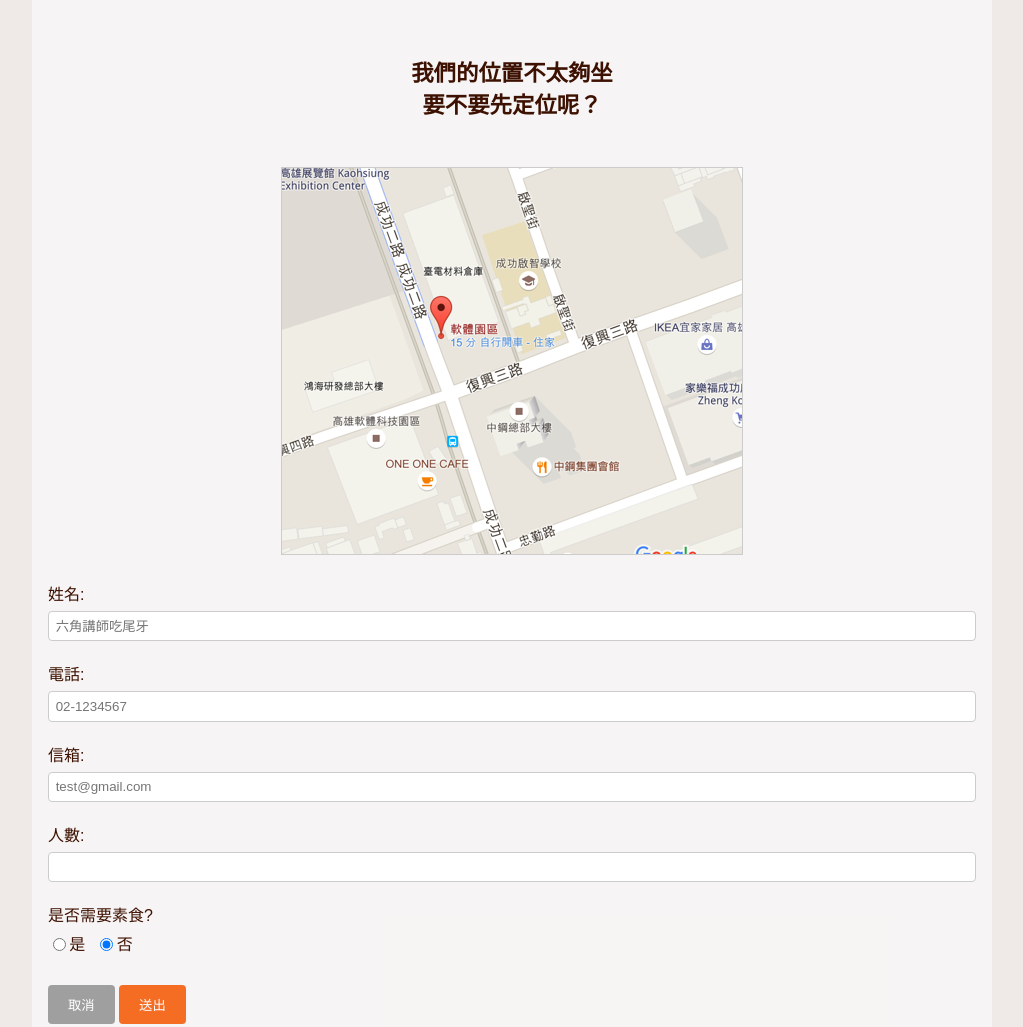
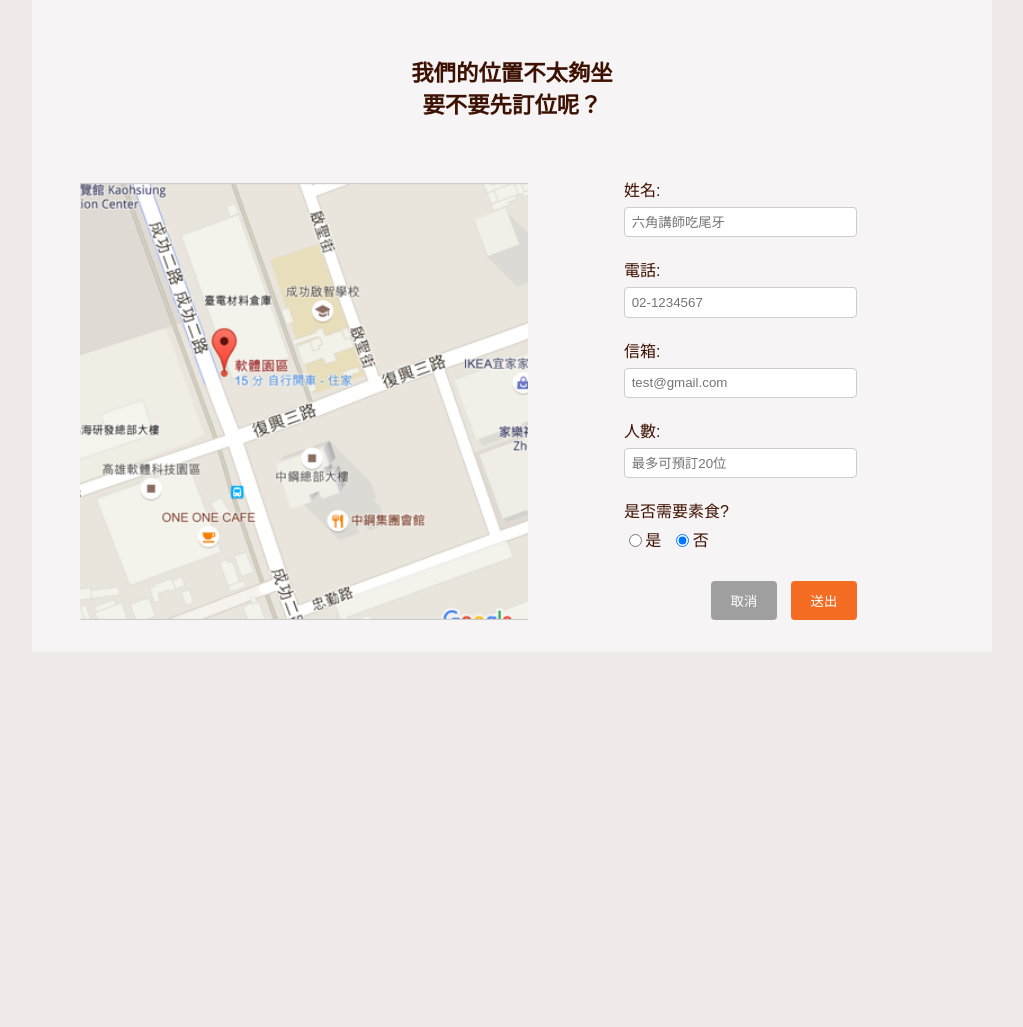
Before and after one commit to Janna0717/Janna0717.github.io, a plain HTML site: page hex-rwd/index.html in a window 1280 px wide. Shown: the part 2133-3160 px from the top of the page, without its empty margins (128-1151 px from the left). After the commit the page ends 2785 px from the top, so only its background shows below. Drawn offline with Linux system fonts and the light colour scheme.

Commit message:
新增RWD專案內容
新增訂位區域

```diff
--- a/hex-rwd/css/hex-rwd.css
+++ b/hex-rwd/css/hex-rwd.css
@@ -329,6 +329,7 @@ body {
 	padding: 1em;
 }
 
+
 .reservation h3 {
 	font-size: 1.4em;
 	line-height: 2rem;
@@ -338,16 +339,36 @@ body {
 	text-align: center;
 }
 
+
 .reservation img {
 	display: block;
 	margin: 0 auto;
 	margin-bottom: 2em;
+	width: 100%;
+	height: auto;
+	object-fit: cover;
 }
+
+/* 平板和電腦版 */
+@media (min-width: 768px) {
+	.reservation-rwd {
+		display: flex;
+		max-width: 100%;
+		gap: 5em;
+		padding: 1em;
+	}
+
+	.reservation img {
+		max-width: 50%;
+		margin: 0 1em;
+	}
+  }
+
 
 
 /* 訂位表單 */
 form {
-	max-width: 100%;
+	max-width: 500px;
 	margin: 0 auto;
 }
 
@@ -381,12 +402,19 @@ input[type="submit"] {
 	transition: background-color 0.3s, box-shadow 0.3s;
 }
 
+.input-container {
+	display: flex;
+	justify-content: flex-end;
+}
+
 .input-cancel {
 	background-color: rgba(0,0,0,0.35);
+	margin-left: 1em;
 }
 
 .input-check {
 	background-color: rgba(245,108,35,1);
+	margin-left: 1em;
 }
 
 
--- a/hex-rwd/index.html
+++ b/hex-rwd/index.html
@@ -154,7 +154,8 @@
             </ul>
         </div>
         <div class="reservation">
-            <h3>我們的位置不太夠坐<br>要不要先定位呢？</h3>
+            <h3>我們的位置不太夠坐<br>要不要先訂位呢？</h3>
+            <div class="reservation-rwd">
                 <img src="/hex-rwd/images/Map.png" alt="our address">
                 <div class="reservation-list">
                     <form>
@@ -168,7 +169,7 @@
                         <input type="email" id="email" name="email" placeholder="test@gmail.com" required><br><br>
 
                         <label for="guests">人數:</label>
-                    <input type="number" id="guests" name="guests" min="1" max="20" required><br><br>
+                        <input type="number" id="guests" name="guests" min="1" max="20" placeholder="最多可預訂20位" required><br><br>
 
                         <label>是否需要素食?</label><br>
                         <div class="radio-group">
@@ -179,9 +180,12 @@
                             <label for="vegetarian_no">否</label>
                         </div><br><br>
 
+                        <div class="input-container">
                             <input class="input-cancel" type="submit" value="取消">
                             <input class="input-check" type="submit" value="送出">
+                        </div>
                     </form>
+                </div>
             </div>
         </div>
         <div class="footer"></div>
```
Lines whose indentation alone changed are shown as unchanged.
